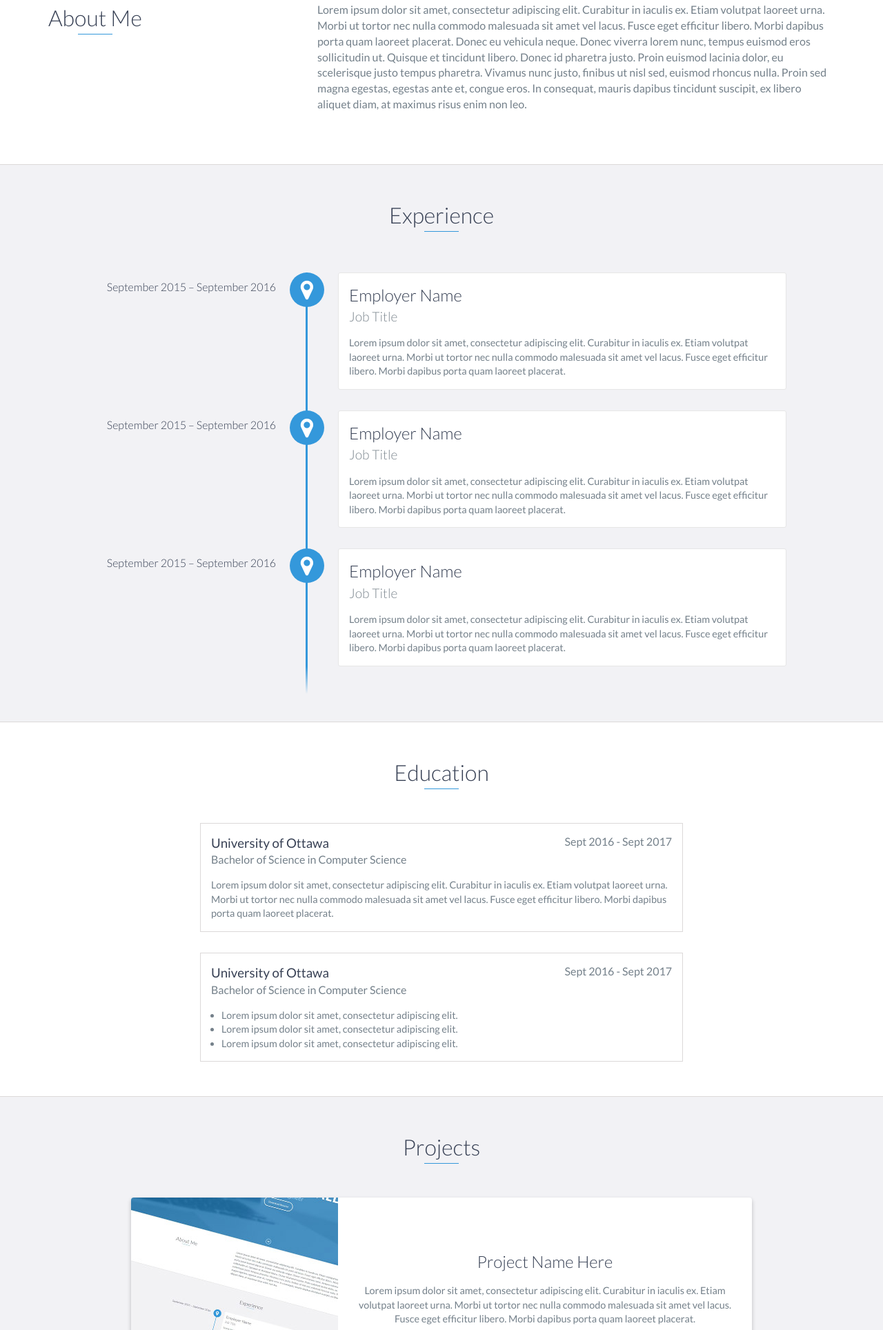
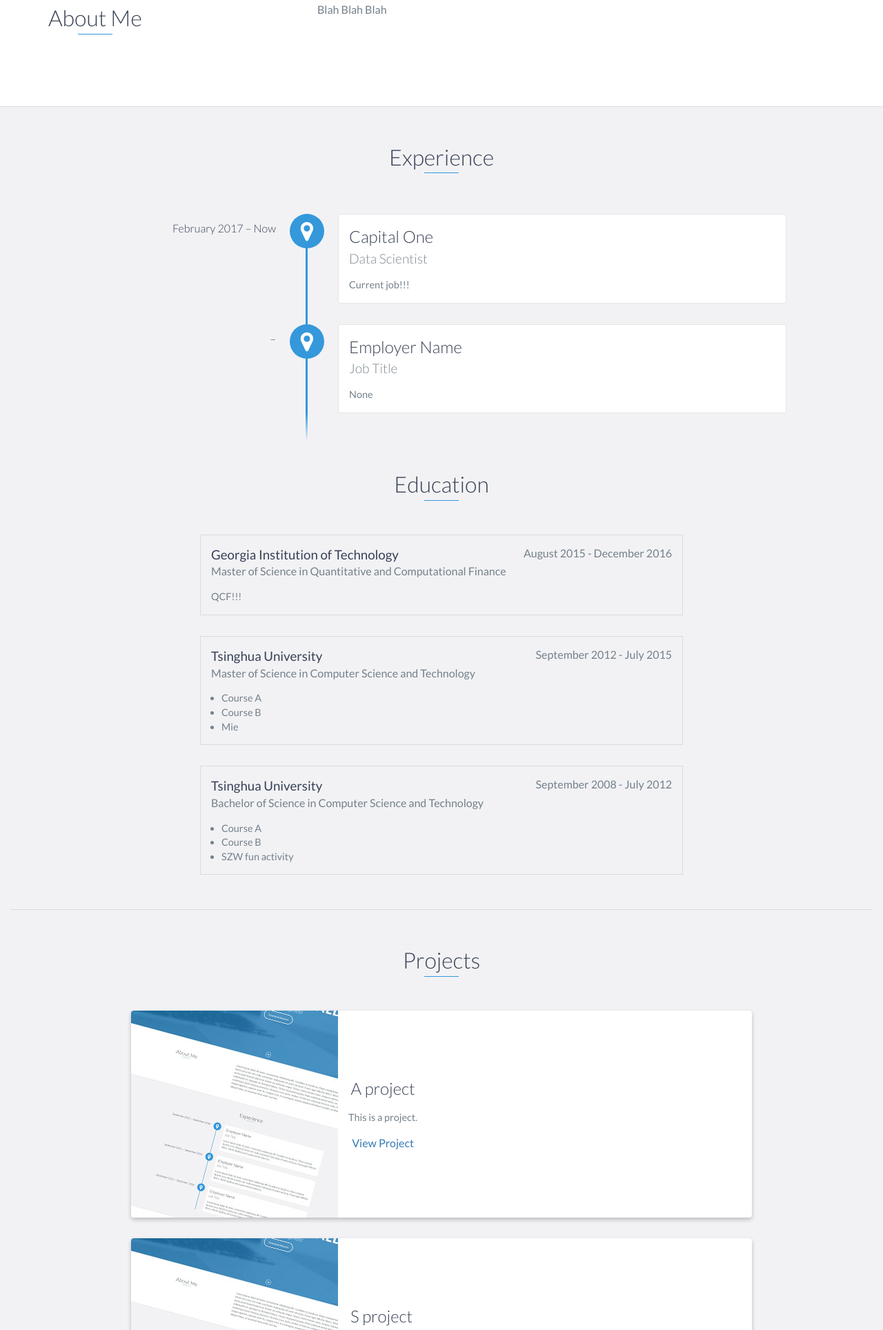
Before and after one commit to QZ816/quanzhou.github.io, a plain HTML site: page index.html in a window 1280 px wide. Shown: the part 872-2800 px from the top of the page at 69% size. Drawn offline with nearby package versions, Linux system fonts and the light colour scheme.

Commit message:
changed personal info

```diff
--- a/index.html
+++ b/index.html
@@ -48,8 +48,8 @@
 
     <div id="lead">
         <div id="lead-content">
-            <h1>Ryan Fitzgerald</h1>
-            <h2>Software Engineer</h2>
+            <h1>Quan Zhou</h1>
+            <h2>Data Scientist / Software Engineer</h2>
             <a href="#" class="btn-rounded-white">Download Resume</a>
         </div>
         <!-- End #lead-content -->
@@ -73,9 +73,7 @@
                 </div>
                 <div class="col-md-8">
                     <p>
-                        Lorem ipsum dolor sit amet, consectetur adipiscing elit. Curabitur in iaculis ex. Etiam volutpat laoreet urna. Morbi ut tortor nec nulla commodo malesuada sit amet vel lacus. Fusce eget efficitur libero. Morbi dapibus porta quam laoreet placerat. Donec
-                        eu vehicula neque. Donec viverra lorem nunc, tempus euismod eros sollicitudin ut. Quisque et tincidunt libero. Donec id pharetra justo. Proin euismod lacinia dolor, eu scelerisque justo tempus pharetra. Vivamus nunc justo, finibus
-                        ut nisl sed, euismod rhoncus nulla. Proin sed magna egestas, egestas ante et, congue eros. In consequat, mauris dapibus tincidunt suscipit, ex libero aliquet diam, at maximus risus enim non leo.
+		    	Blah Blah Blah
                     </p>
                 </div>
             </div>
@@ -86,58 +84,67 @@
     <div id="experience" class="background-alt">
         <h2 class="heading">Experience</h2>
         <div id="experience-timeline">
-            <div data-date="September 2015 – September 2016">
+            <div data-date="February 2017 – Now">
+                <h3>Capital One</h3>
+                <h4>Data Scientist</h4>
+                <p>
+                	Current job!!!
+		</p>
+            </div>
+
+            <div data-date=" – ">
                 <h3>Employer Name</h3>
                 <h4>Job Title</h4>
                 <p>
-                    Lorem ipsum dolor sit amet, consectetur adipiscing elit. Curabitur in iaculis ex. Etiam volutpat laoreet urna. Morbi ut tortor nec nulla commodo malesuada sit amet vel lacus. Fusce eget efficitur libero. Morbi dapibus porta quam laoreet placerat.
+			None
                 </p>
             </div>
-
-            <div data-date="September 2015 – September 2016">
-                <h3>Employer Name</h3>
-                <h4>Job Title</h4>
-                <p>
-                    Lorem ipsum dolor sit amet, consectetur adipiscing elit. Curabitur in iaculis ex. Etiam volutpat laoreet urna. Morbi ut tortor nec nulla commodo malesuada sit amet vel lacus. Fusce eget efficitur libero. Morbi dapibus porta quam laoreet placerat.
-                </p>
-            </div>
-
-            <div data-date="September 2015 – September 2016">
-                <h3>Employer Name</h3>
-                <h4>Job Title</h4>
-                <p>
-                    Lorem ipsum dolor sit amet, consectetur adipiscing elit. Curabitur in iaculis ex. Etiam volutpat laoreet urna. Morbi ut tortor nec nulla commodo malesuada sit amet vel lacus. Fusce eget efficitur libero. Morbi dapibus porta quam laoreet placerat.
-                </p>
-            </div>
-        </div>
     </div>
     <!-- End #experience -->
 
     <div id="education">
         <h2 class="heading">Education</h2>
         <div class="education-block">
-            <h3>University of Ottawa</h3>
-            <span class="education-date">Sept 2016 - Sept 2017</span>
-            <h4>Bachelor of Science in Computer Science</h4>
+            <h3>Georgia Institution of Technology</h3>
+            <span class="education-date">August 2015 - December 2016</span>
+            <h4>Master of Science in Quantitative and Computational Finance</h4>
             <p>
-                Lorem ipsum dolor sit amet, consectetur adipiscing elit. Curabitur in iaculis ex. Etiam volutpat laoreet urna. Morbi ut tortor nec nulla commodo malesuada sit amet vel lacus. Fusce eget efficitur libero. Morbi dapibus porta quam laoreet placerat.
+	    	QCF!!!
             </p>
         </div>
         <!-- End .education-block -->
 
         <div class="education-block">
-            <h3>University of Ottawa</h3>
-            <span class="education-date">Sept 2016 - Sept 2017</span>
-            <h4>Bachelor of Science in Computer Science</h4>
+            <h3>Tsinghua University</h3>
+            <span class="education-date">September 2012 - July 2015</span>
+            <h4>Master of Science in Computer Science and Technology</h4>
             <ul>
                 <li>
-                    Lorem ipsum dolor sit amet, consectetur adipiscing elit.
+                    Course A
                 </li>
                 <li>
-                    Lorem ipsum dolor sit amet, consectetur adipiscing elit.
+                    Course B
                 </li>
                 <li>
-                    Lorem ipsum dolor sit amet, consectetur adipiscing elit.
+                    Mie
+                </li>
+            </ul>
+        </div>
+        <!-- End .education-block -->
+
+	<div class="education-block">
+            <h3>Tsinghua University</h3>
+            <span class="education-date">September 2008 - July 2012</span>
+            <h4>Bachelor of Science in Computer Science and Technology</h4>
+            <ul>
+                <li>
+                    Course A
+                </li>
+                <li>
+                    Course B
+                </li>
+                <li>
+                    SZW fun activity
                 </li>
             </ul>
         </div>
@@ -155,9 +162,9 @@
                     </div>
                     <!-- End .project-image -->
                     <div class="project-info">
-                        <h3>Project Name Here</h3>
+                        <h3>A project</h3>
                         <p>
-                            Lorem ipsum dolor sit amet, consectetur adipiscing elit. Curabitur in iaculis ex. Etiam volutpat laoreet urna. Morbi ut tortor nec nulla commodo malesuada sit amet vel lacus. Fusce eget efficitur libero. Morbi dapibus porta quam laoreet placerat.
+				This is a project.
                         </p>
                         <a href="#">View Project</a>
                     </div>
@@ -171,9 +178,9 @@
                     </div>
                     <!-- End .project-image -->
                     <div class="project-info">
-                        <h3>Project Name Here</h3>
+			<h3>S project </h3>
                         <p>
-                            Lorem ipsum dolor sit amet, consectetur adipiscing elit. Curabitur in iaculis ex. Etiam volutpat laoreet urna. Morbi ut tortor nec nulla commodo malesuada sit amet vel lacus. Fusce eget efficitur libero. Morbi dapibus porta quam laoreet placerat.
+				This is s project
                         </p>
                         <a href="#">View Project</a>
                     </div>
@@ -188,32 +195,9 @@
     <div id="skills">
         <h2 class="heading">Skills</h2>
         <ul>
-            <li>JavaScript</li>
             <li>Python</li>
-            <li>Ruby</li>
-            <li>Go</li>
-            <li>Node.js</li>
-            <li>AngularJs</li>
-            <li>React</li>
-            <li>Elixir</li>
+            <li>C++</li>
             <li>Java</li>
-            <li>C</li>
-            <li>C#</li>
-            <li>C++</li>
-            <li>Ruby on Rails</li>
-            <li>JavaScript</li>
-            <li>Python</li>
-            <li>Ruby</li>
-            <li>Go</li>
-            <li>Node.js</li>
-            <li>AngularJs</li>
-            <li>React</li>
-            <li>Elixir</li>
-            <li>Java</li>
-            <li>C</li>
-            <li>C#</li>
-            <li>C++</li>
-            <li>Ruby on Rails</li>
         </ul>
     </div>
     <!-- End #skills -->
```
